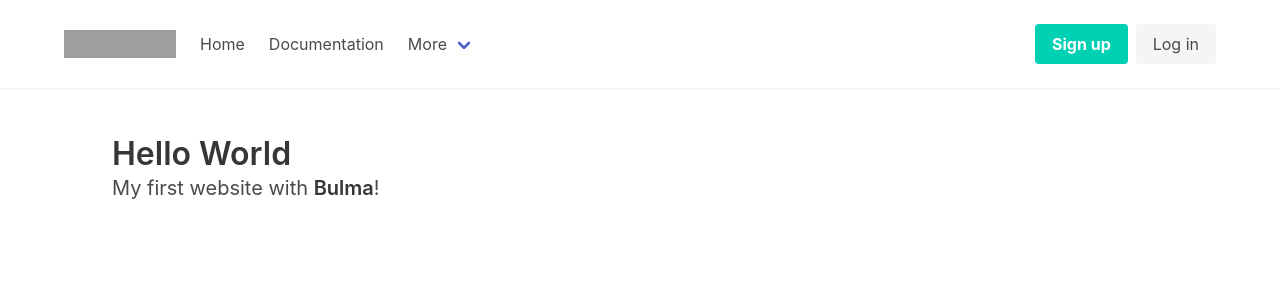
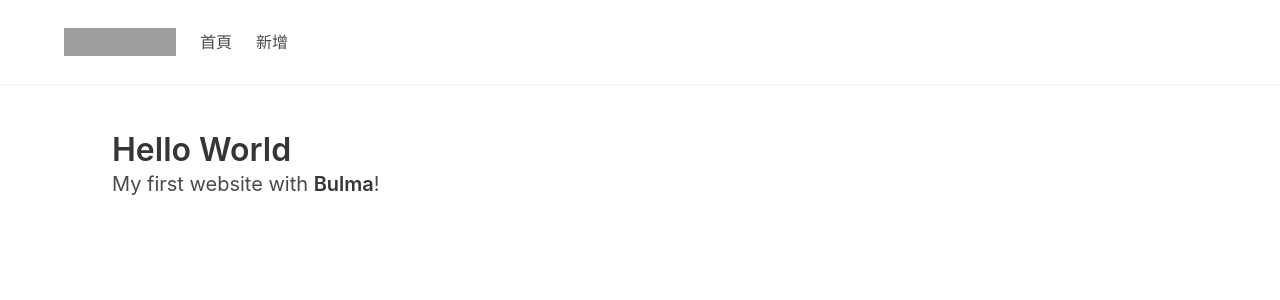
Before and after one commit to tico88612/mi-topic-2020-pre, a PHP site: page / in a window 1280 px wide. Shown: the top 300 px of the page. Run offline with PHP 8.4, Linux system fonts and the light colour scheme; some libraries are stand-ins or nearby versions; grey boxes are pictures that could not be loaded.

Commit message:
change link

```diff
--- a/src/head.php
+++ b/src/head.php
@@ -24,48 +24,43 @@
   </div>
   <div id="navbarBasicExample" class="navbar-menu">
     <div class="navbar-start">
-      <a class="navbar-item">
-        Home
+      <a class="navbar-item" href="/">
+        首頁
       </a>
-      <a class="navbar-item">
-        Documentation
+      <a class="navbar-item" href="/insert.php">
+        新增
       </a>
-      <div class="navbar-item has-dropdown is-hoverable">
-        <a class="navbar-link">
-          More
-        </a>
-        <div class="navbar-dropdown">
-          <a class="navbar-item">
-            About
-          </a>
-          <a class="navbar-item">
-            Jobs
-          </a>
-          <a class="navbar-item">
-            Contact
-          </a>
-          <hr class="navbar-divider">
-          <a class="navbar-item">
-            Report an issue
-          </a>
-        </div>
-      </div>
-    </div>
-    <div class="navbar-end">
-      <div class="navbar-item">
-        <div class="buttons">
-          <a class="button is-primary">
-            <strong>Sign up</strong>
-          </a>
-          <a class="button is-light">
-            Log in
-          </a>
-        </div>
-      </div>
     </div>
   </div>
   </div>
 </nav>
+<script>
+document.addEventListener('DOMContentLoaded', () => {
+
+  // Get all "navbar-burger" elements
+  const $navbarBurgers = Array.prototype.slice.call(document.querySelectorAll('.navbar-burger'), 0);
+
+  // Check if there are any navbar burgers
+  if ($navbarBurgers.length > 0) {
+
+    // Add a click event on each of them
+    $navbarBurgers.forEach( el => {
+      el.addEventListener('click', () => {
+
+        // Get the target from the "data-target" attribute
+        const target = el.dataset.target;
+        const $target = document.getElementById(target);
+
+        // Toggle the "is-active" class on both the "navbar-burger" and the "navbar-menu"
+        el.classList.toggle('is-active');
+        $target.classList.toggle('is-active');
+
+      });
+    });
+  }
+
+});
+</script>
 
 <div class="container">
   <section class="section">
--- a/src/index.php
+++ b/src/index.php
@@ -10,13 +10,7 @@ include_once('head.php');
     </p>
 
 
-    <script>
-    Swal.fire(
-        'Good job!',
-        'You clicked the button!',
-        'success'
-    );
-    </script>
+
 
 <?php
 include_once('footer.php');
```
Also changed, not shown: 2 other files.
